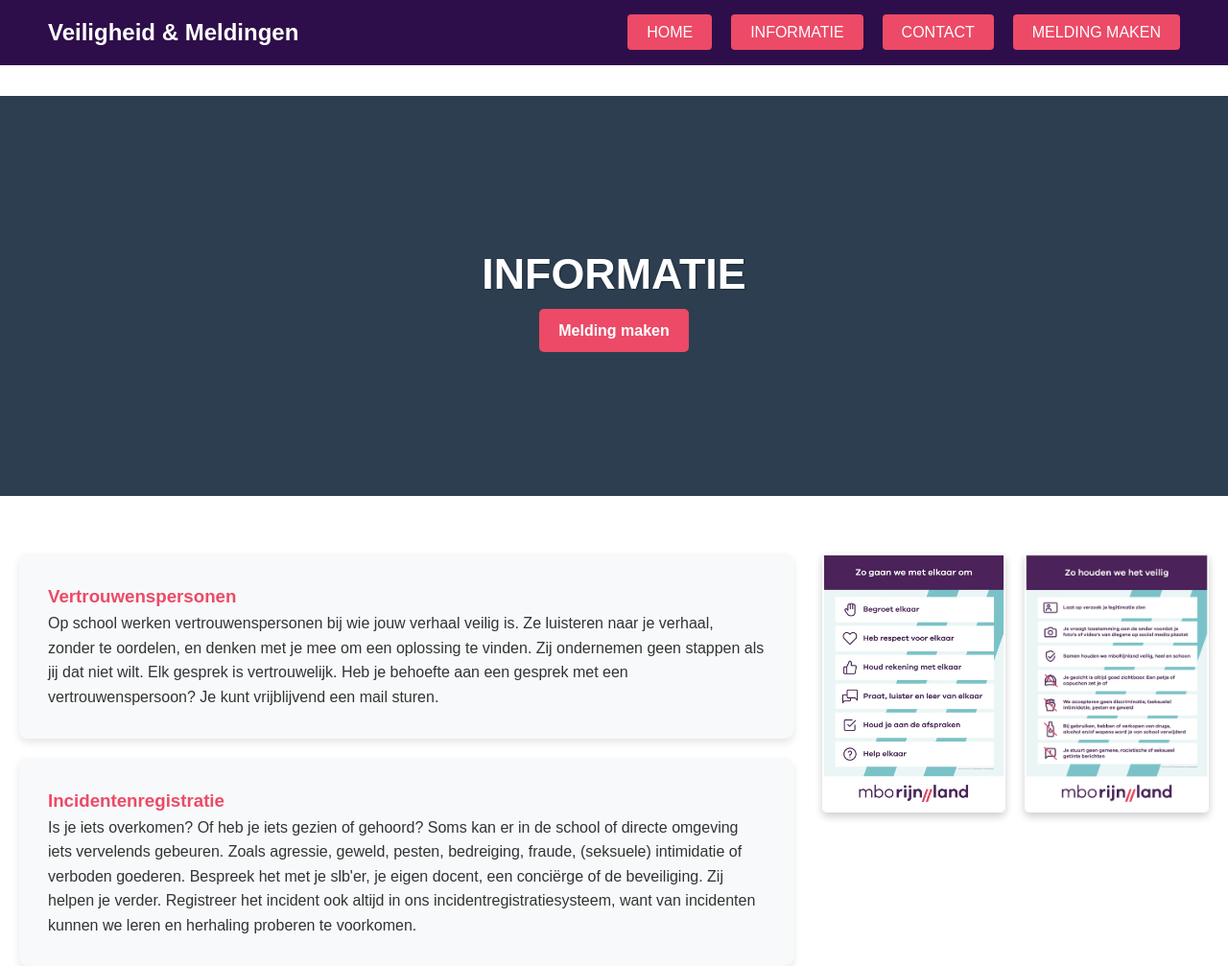
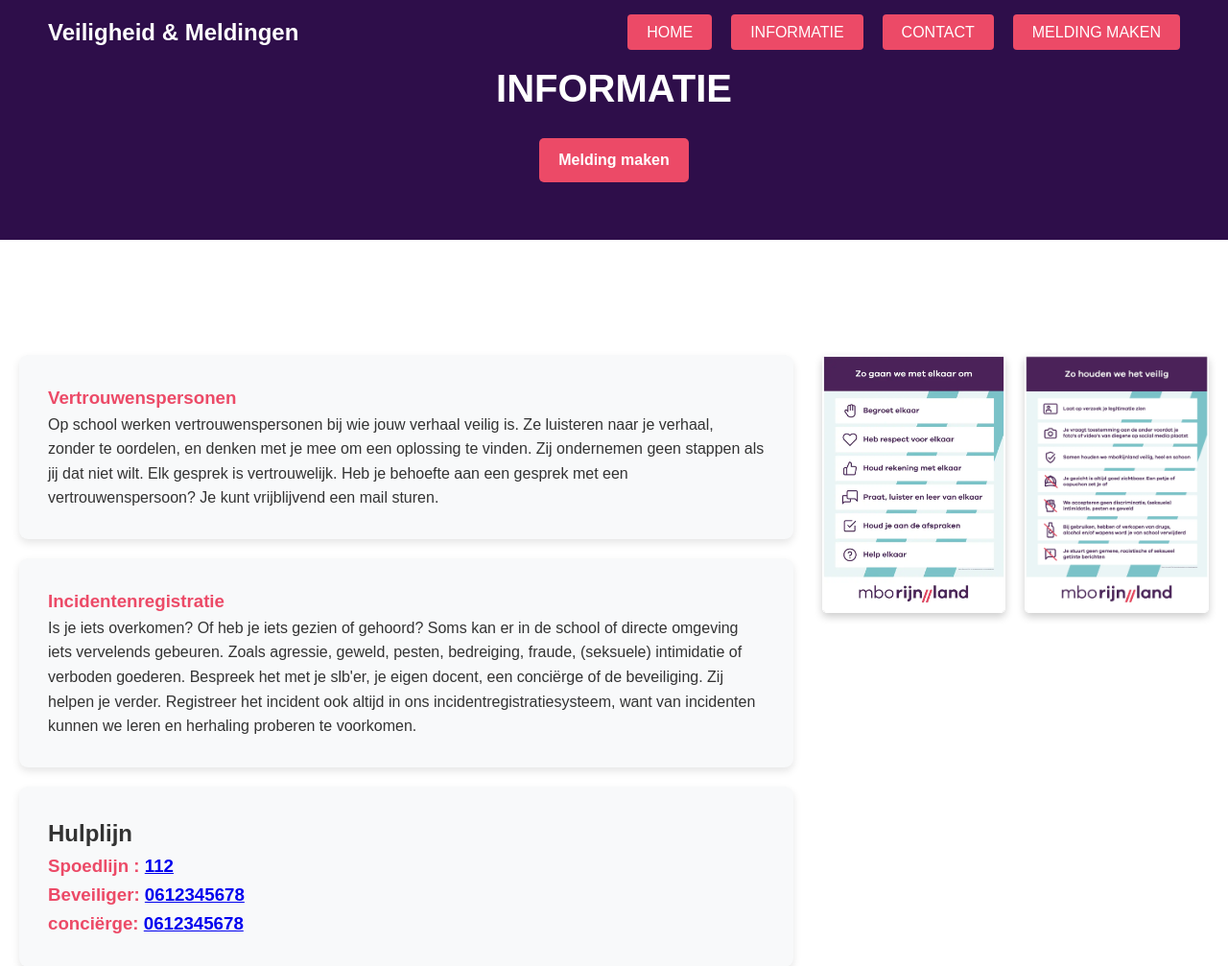
Before and after one commit to ala-lms-veilig/lo2e-swd4-4groep3, a PHP site: page /informatie.html in a window 1280 px wide. Shown: the top 1007 px of the page at 96% size. Run offline with PHP 8.4, Linux system fonts and the light colour scheme.

Commit message:
hero gemaakt

```diff
--- a/informatie.html
+++ b/informatie.html
@@ -23,12 +23,14 @@
         </div>
     </nav>
 
-    <div class="container">
-        <div class="header">
+    <div class="hero">
+        <div class="hero-content">
             <h1>INFORMATIE</h1>
             <a href="melding_maken.html" class="cta-button">Melding maken</a>
         </div>
+    </div>
 
+    <div class="container">
         <div class="content">
             <div class="informatie-container">
                 <div class="informatie-box" id="info1">
--- a/style1.css
+++ b/style1.css
@@ -116,7 +116,7 @@
 .cta-button {
     display: inline-block;
     background-color: #ec4a67;
-    color: white;
+    color: #ec4a67;
     padding: 10px 20px;
     text-decoration: none;
     border-radius: 5px;
@@ -249,3 +249,35 @@
         order: -1;
     }
 }
+
+.hero {
+    background-color: #2E0E4A;
+    color: white;
+    padding: 60px 0;
+    text-align: center;
+}
+
+.hero-content {
+    max-width: 800px;
+    margin: 0 auto;
+}
+
+.hero h1 {
+    font-size: 2.5em;
+    margin-bottom: 20px;
+}
+
+.hero .cta-button {
+    display: inline-block;
+    padding: 10px 20px;
+    background-color: #ec4a67;
+    color: #ffffff;
+    text-decoration: none;
+    border-radius: 5px;
+    font-weight: bold;
+    transition: background-color 0.3s ease;
+}
+
+.hero .cta-button:hover {
+    background-color: #f0f0f0;
+}
```
